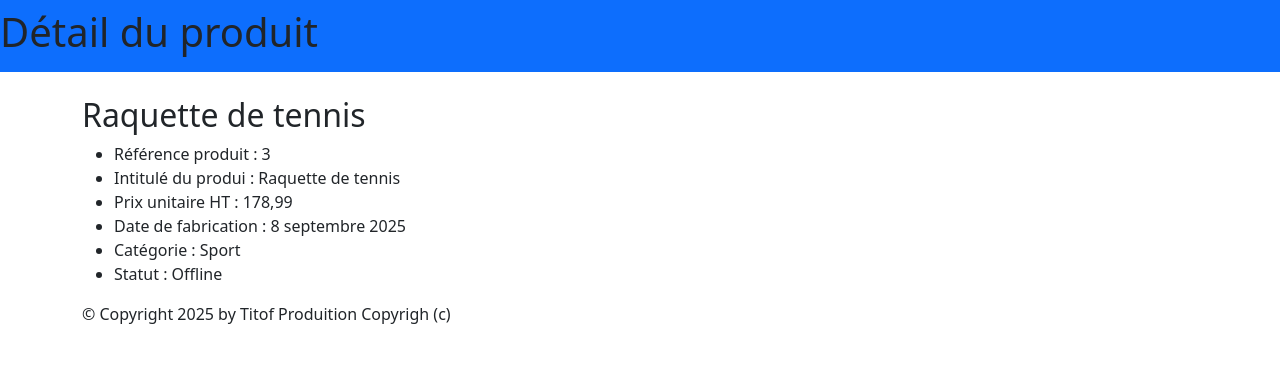
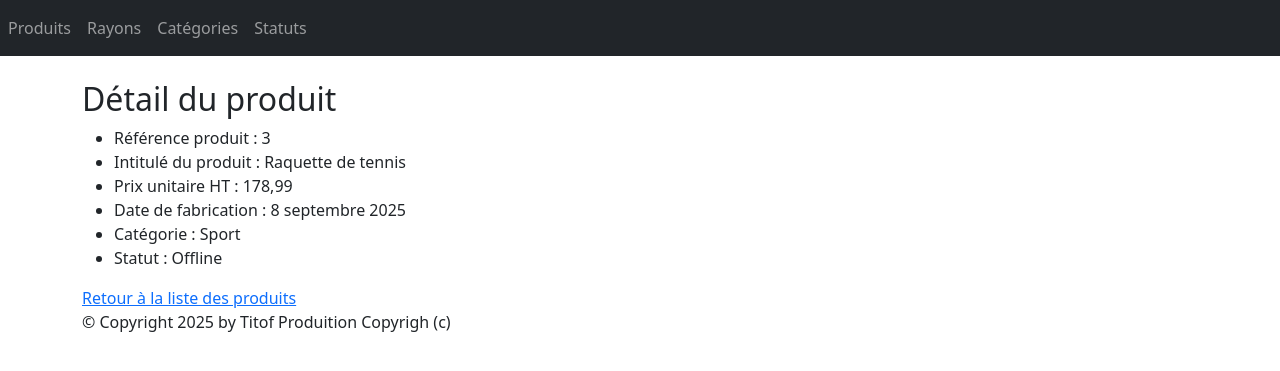
Before and after one commit to OphelieVal/TD_prog_avancee, a Django app: page /monApp/produit/3/ in a window 1280 px wide. Shown: the top 371 px of the page. Run offline with Django 5.2, Linux system fonts and the light colour scheme; data comes from the database, SQL or seed files in the repository; some libraries are stand-ins or nearby versions.

Commit message:
Navigation avancée des ListView et DetailView

```diff
--- a/TutoDjango/monApp/templates/base.html
+++ b/TutoDjango/monApp/templates/base.html
@@ -11,9 +11,25 @@
     </head>
     <body>
         {% block nav %}
-        <nav class="navbar navbar-expand-md navbar-dark bg-primary mb-4">
-        <h1>{{ titremenu }}</h1>
+        <nav class="navbar navbar-expand-md navbar-dark bg-dark mb-4">
+            <div class="collapse navbar-collapse" id="navbarNav">
+                <ul class="navbar-nav ml-auto">
+                    <li class="nav-item">
+                        <a class="nav-link" href="{% url 'lst_prdts' %}">Produits</a>
+                    </li>
+                    <li class="nav-item">
+                        <a class="nav-link" href="{% url 'list_rayons' %}">Rayons</a>
+                    </li>
+                    <li class="nav-item">
+                        <a class="nav-link" href="{% url 'list_categories' %}">Catégories</a>
+                    </li>
+                    <li class="nav-item">
+                        <a class="nav-link" href="{% url 'list_statuts' %}">Statuts</a>
+                    </li>
+                </ul>
+            </div>
         </nav >
+        {% block menu %}{% endblock %}
         {% endblock %}
         <main role="main" class="container top-pushed">
             <div class="jumbotron">
--- a/TutoDjango/monApp/templates/detail_produit.html
+++ b/TutoDjango/monApp/templates/detail_produit.html
@@ -1,14 +1,15 @@
 {% extends 'base.html' %}
 
 {% block content %}
-<h2>{{ prdt.intituleProd }}</h2>
+<h2>{{ titremenu }}</h2>
 
 <ul>
     <li>Référence produit : {{ prdt.refProd }} </li>
-    <li>Intitulé du produi : {{ prdt.intituleProd }} </li>
+    <li>Intitulé du produit : {{ prdt.intituleProd }} </li>
     <li>Prix unitaire HT : {{ prdt.prixUnitaireProd }} </li>
     <li>Date de fabrication : {{ prdt.dateFabProd }} </li>
     <li>Catégorie : {{ prdt.categorie }} </li>
     <li>Statut : {{ prdt.status }}</li>
 </ul>
+<a href="{% url 'lst_prdts' %}">Retour à la liste des produits</a>
 {% endblock %}
--- a/TutoDjango/monApp/templates/list_categories.html
+++ b/TutoDjango/monApp/templates/list_categories.html
@@ -1,8 +1,4 @@
 {% extends 'base.html' %}
-
-{% block menu %}
-<h1>Liste des catégories</h1>
-{% endblock %}
 
 {% block content %}
 <table class="table">
--- a/TutoDjango/monApp/templates/list_produits.html
+++ b/TutoDjango/monApp/templates/list_produits.html
@@ -12,12 +12,12 @@
     <tbody>
     {% for prdt in prdts %}
     <tr>
-        <td>{{ prdt.refProd }} </td>
+        <td><a href="{% url 'dtl_prdt' prdt.refProd %}">{{ prdt.refProd }}</a></td>
         <td>{{ prdt.intituleProd }} </td>
         <td>{{ prdt.prixUnitaireProd }} </td>
         <td>{{ prdt.dateFabProd }} </td>
-        <td>{{ prdt.categorie }} </td>
-        <td>{{ prdt.status }} </td>
+        <td><a href="{% url 'dtl_categorie' prdt.categorie.idCat %}">{{ prdt.categorie }}</a></td>
+        <td><a href="{% url 'dtl_statut' prdt.status.idStatus %}">{{ prdt.status }}</a></td>
     </tr>
     {% endfor %}
     </tbody>
--- a/TutoDjango/monApp/urls.py
+++ b/TutoDjango/monApp/urls.py
@@ -8,9 +8,11 @@ urlpatterns = [
     path('home/<param>',views.HomeParamView.as_view() ,name='home_param'),
     path("contact", views.ContactView.as_view(), name="contact"),
     path("about", views.AboutView.as_view(), name="about"),
-    path("produits/",views.ProduitListView.as_view(), name="list_produits"),
+    path("produits/",views.ProduitListView.as_view(),name="lst_prdts"),
     path("produit/<pk>/",views.ProduitDetailView.as_view(), name="dtl_prdt"),
     path("categories/", views.ListCategories, name="list_categories"),
+    path('categorie/<int:pk>/', views.CatDetailView.as_view(), name='dtl_categorie'),
     path("statuts/", views.ListStatuts, name="list_statuts"),
+    path('statut/<int:pk>/', views.StatutDetailView.as_view(), name='dtl_statut'),
     path("rayons/", views.ListRayons, name="list_rayons")
 ]
--- a/TutoDjango/monApp/views.py
+++ b/TutoDjango/monApp/views.py
@@ -84,14 +84,44 @@ class ProduitListView(ListView):
         context['titremenu'] = "Liste de mes produits"
         return context
 
+class CatDetailView(DetailView):
+    model = Categorie
+    template_name = "detail_categorie.html"
+    context_object_name = "cat"
+
+    def get_context_data(self, **kwargs):
+        context = super(CatDetailView, self).get_context_data(**kwargs)
+        context['titremenu'] = "Détail de la catégorie"
+        return context
+
 def ListCategories(request):
     cats = Categorie.objects.all()
     return render(request, 'list_categories.html', {'cats': cats})
+
+class StatutDetailView(DetailView):
+    model = Statut
+    template_name = "detail_statut.html"
+    context_object_name = "stat"
+
+    def get_context_data(self, **kwargs):
+        context = super(StatutDetailView, self).get_context_data(**kwargs)
+        context['titremenu'] = "Détail du statut"
+        return context
 
 def ListStatuts(request):
     stats = Statut.objects.all()
     return render(request, 'list_statuts.html', {'stats': stats})
 
+class RayonDetailView(DetailView):
+    model = Rayon
+    template_name = "detail_rayon.html"
+    context_object_name = "ray"
+
+    def get_context_data(self, **kwargs):
+        context = super(RayonDetailView, self).get_context_data(**kwargs)
+        context['titremenu'] = "Détail du rayon"
+        return context
+
 def ListRayons(request):
     rays = Rayon.objects.all()
     return render(request, 'list_rayons.html', {'rays': rays})
```
Also changed, not shown: TutoDjango/monApp/templates/detail_categorie.html (added, +11 -0 lines), TutoDjango/monApp/templates/detail_rayon.html (added, +11 -0 lines), TutoDjango/monApp/templates/detail_status.html (added, +11 -0 lines).
